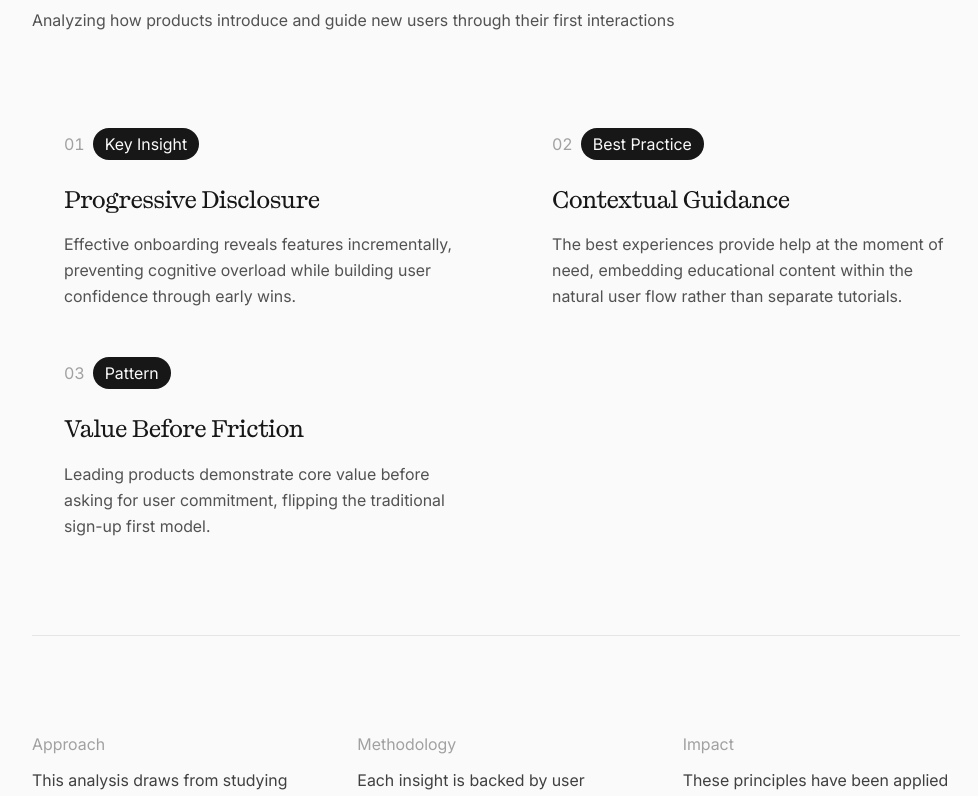
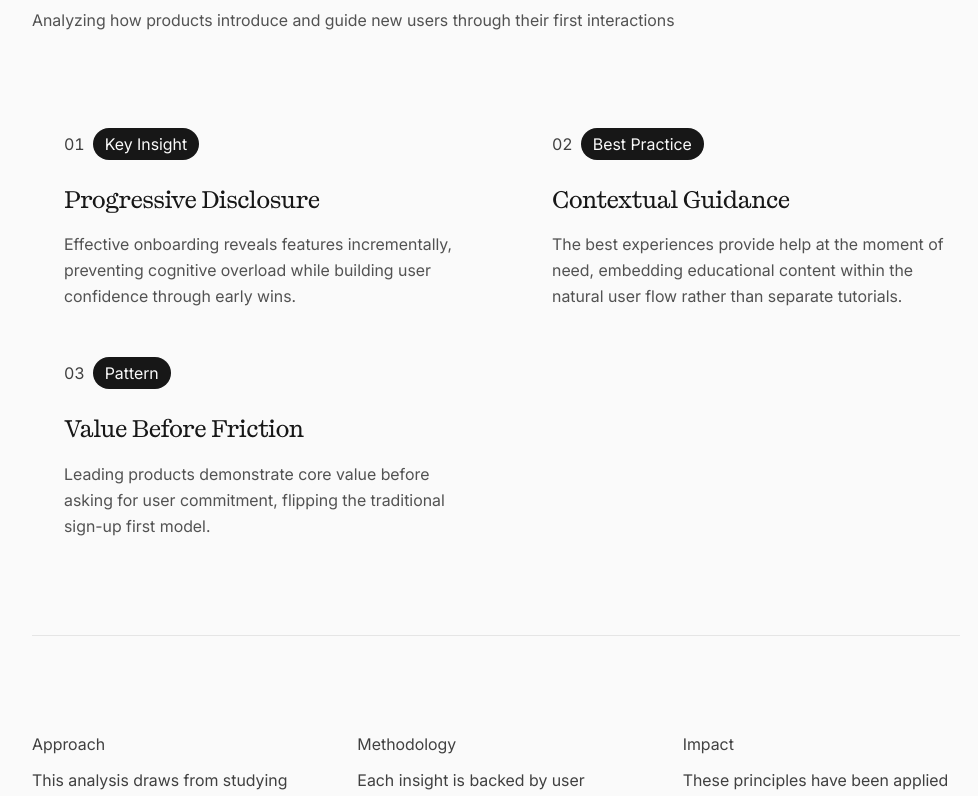
Before and after one commit to vector-y/productsense, a Next.js app: page / in a window 1280 px wide. Shown: the part 740-1536 px from the top of the page, without its empty margins (144-1122 px from the left). Built offline with nearby package versions, Linux system fonts and the light colour scheme.

Commit message:
Accessiblity WCAG Check

```diff
--- a/app/components/AnalysisSection.tsx
+++ b/app/components/AnalysisSection.tsx
@@ -45,7 +45,7 @@ export function AnalysisSection({ id, title, subtitle, insights }: AnalysisSecti
 				<div className="mt-16 lg:mt-24 pt-16 lg:pt-24 border-t border-neutral-200">
 					<div className="grid grid-cols-1 lg:grid-cols-3 gap-12">
 						<div>
-							<div className="text-neutral-400 mb-3">Approach</div>
+							<div className="text-neutral-700 mb-3">Approach</div>
 							<p className="text-neutral-700">
 								This analysis draws from studying 50+ leading products across consumer and enterprise spaces,
 								identifying patterns that consistently drive user success.
@@ -53,7 +53,7 @@ export function AnalysisSection({ id, title, subtitle, insights }: AnalysisSecti
 						</div>
 
 						<div>
-							<div className="text-neutral-400 mb-3">Methodology</div>
+							<div className="text-neutral-700 mb-3">Methodology</div>
 							<p className="text-neutral-700">
 								Each insight is backed by user testing, behavioral analytics, and qualitative interviews
 								to understand both what works and why it works.
@@ -61,7 +61,7 @@ export function AnalysisSection({ id, title, subtitle, insights }: AnalysisSecti
 						</div>
 
 						<div>
-							<div className="text-neutral-400 mb-3">Impact</div>
+							<div className="text-neutral-700 mb-3">Impact</div>
 							<p className="text-neutral-700">
 								These principles have been applied to improve conversion rates by 40%+ and reduce
 								time-to-value by more than half in real-world implementations.
--- a/app/components/Footer.tsx
+++ b/app/components/Footer.tsx
@@ -8,7 +8,7 @@ export function Footer() {
 						<div className="tracking-tight text-neutral-900">
 							Building Your Product Sense
 						</div>
-						<p className="text-neutral-500">
+						<p className="text-neutral-600">
 							A framework for understanding exceptional digital experiences
 						</p>
 					</div>
@@ -26,7 +26,7 @@ export function Footer() {
 					</div>
 				</div>
 
-				<div className="mt-12 pt-8 border-t border-neutral-200 text-neutral-400">
+				<div className="mt-12 pt-8 border-t border-neutral-200 text-neutral-700">
 					© 2025 Product Sense. Crafted with attention to detail.
 				</div>
 			</div>
--- a/app/components/InsightCard.tsx
+++ b/app/components/InsightCard.tsx
@@ -14,7 +14,7 @@ export function InsightCard({ title, description, annotation, index }: InsightCa
 
 			{/* Annotation Badge */}
 			<div className="inline-flex items-center gap-2 mb-6">
-				<span className="text-neutral-400 tabular-nums">
+				<span className="text-neutral-700 tabular-nums">
 					{String(index + 1).padStart(2, '0')}
 				</span>
 				<span className="px-3 py-1 bg-neutral-900 text-neutral-50 rounded-full inline-block">
```
